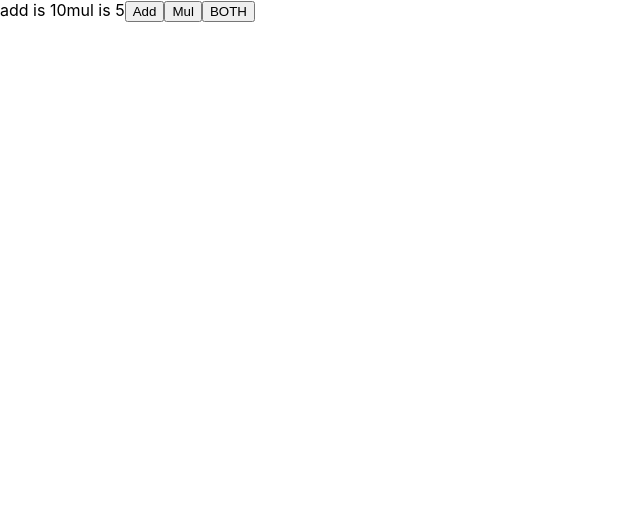
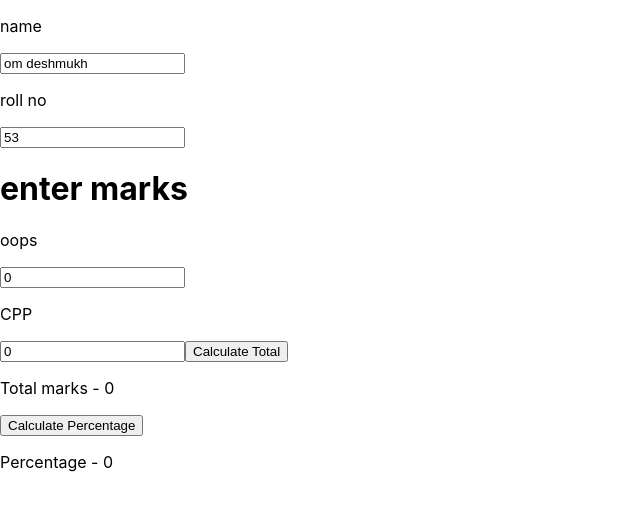
Before and after one commit to Atharva-Deshmukh/OmCWS, a React (Create React App) app: page / in a window 1280 px wide. Shown: the top 510 px of the page, without its empty margins (0-640 px from the left). Built offline with nearby package versions, Linux system fonts and the light colour scheme.

Commit message:
changes pushed

```diff
--- a/src/App.js
+++ b/src/App.js
@@ -1,12 +1,12 @@
 import './App.css';
-import Count from './Add';
+import Marks from './Prac5';
+
 
 
 function App() {
   return (
     <>
-
-   <Count/>
+ <Marks/>
 
     </>
   );
--- /dev/null
+++ b/src/Prac5.js
@@ -0,0 +1,58 @@
+import React, { useState } from 'react';
+
+export default function Marks() {
+    const [a, setA] = useState("om deshmukh");
+    const [b, setB] = useState(53);
+    const [c, setC] = useState(0);
+    const [d, setD] = useState(0);
+    const [total, setTotal] = useState(0);
+    const [Percentage, setPercent] = useState(0);
+
+    function totalMarks(c,d) {
+        setTotal(c+d);
+    }
+
+    function totalPercentage(c,d) {
+        setPercent(((c+d)/200)*100);
+    }
+
+    return (
+        <div>
+            <p>name</p>
+            <input
+                type="text"
+                value={a}
+                onChange={(e) => setA(e.target.value)}
+            />
+            <p>roll no</p>
+            <input
+                type="number"
+                value={b}
+                onChange={(e) => setB(parseInt(e.target.value))}
+            />
+
+            <h1>enter marks</h1>
+
+            <p>oops</p>
+            <input
+                type="number"
+                value={c}
+                onChange={(e) => setC(parseInt(e.target.value))}
+            />
+
+            <p>CPP</p>
+            <input
+                type="number"
+                value={d}
+                onChange={(e) => setD(parseInt(e.target.value))}
+            />
+
+            <button onClick={()=> {totalMarks(c,d)}}>Calculate Total</button>
+            <p>Total marks - {total}</p>
+
+            <button onClick={()=> {totalPercentage(c,d)}}>Calculate Percentage</button>
+            <p>Percentage - {Percentage}</p>
+
+        </div>
+    );
+}
```
Also changed, not shown: src/Student.js (added, +15 -0 lines).
